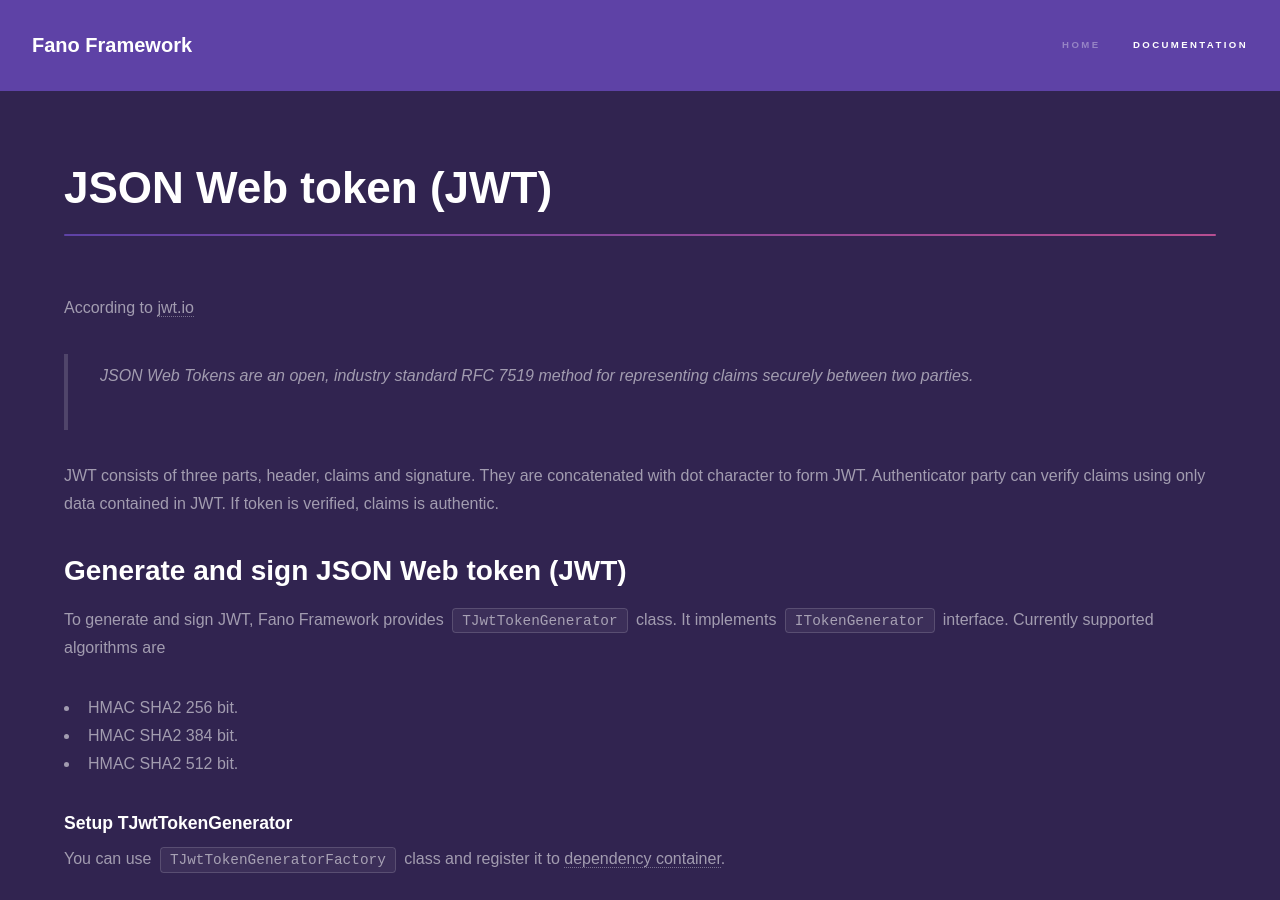
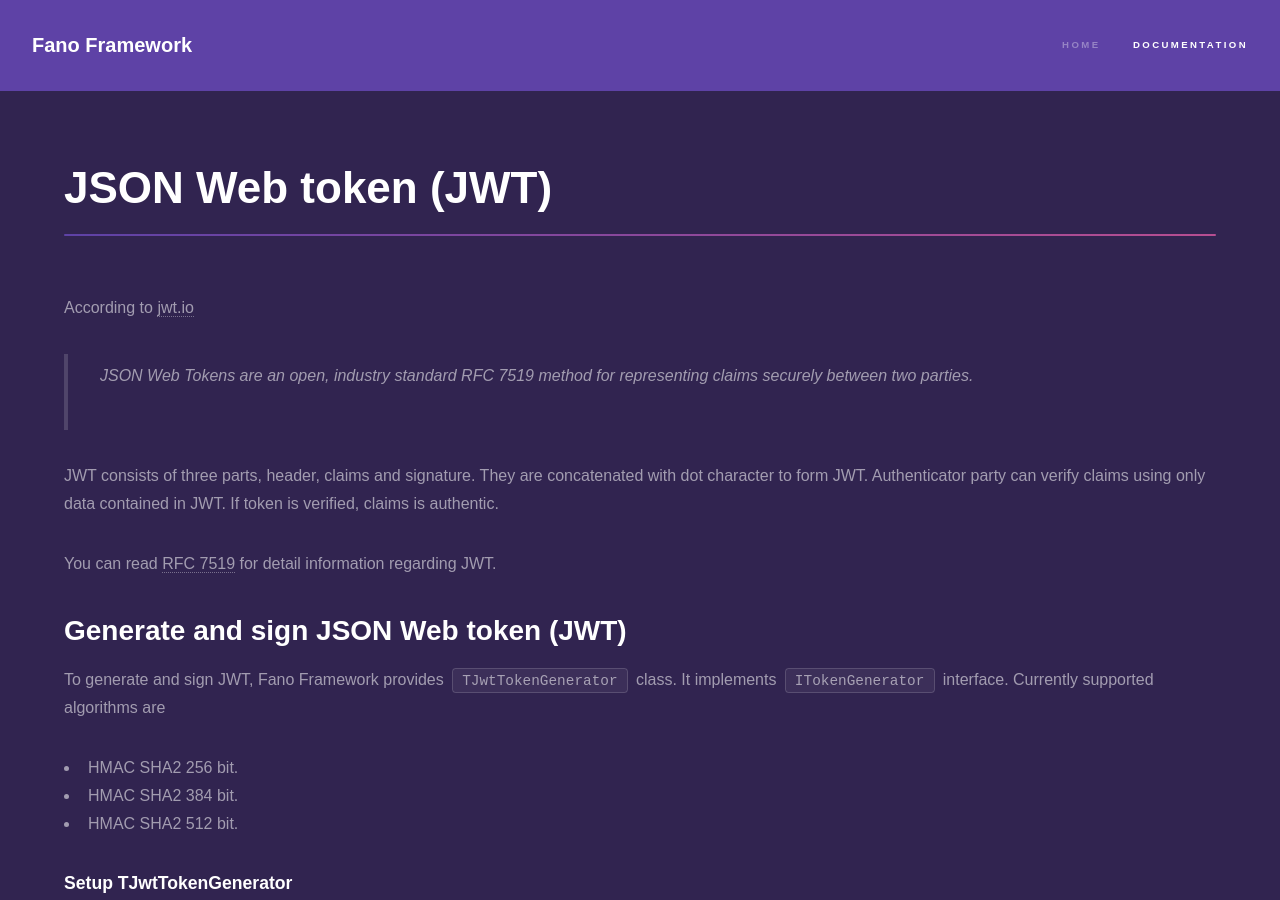
Before and after one commit to fanoframework/fanoframework.github.io, a Jekyll site: the page built from security/jwt/index.md, in a window 1280 px wide and 900 px high. Built offline with Jekyll 4.4.1, drawn with Linux system fonts in a browser that asks for light colours; our own code applies the rules of GitHub Pages for plain Markdown files.

Commit message:
add reference to RFC 7519

```diff
--- a/security/jwt/index.md
+++ b/security/jwt/index.md
@@ -10,6 +10,8 @@
 > JSON Web Tokens are an open, industry standard RFC 7519 method for representing claims securely between two parties.
 
 JWT consists of three parts, header, claims and signature. They are concatenated with dot character to form JWT. Authenticator party can verify claims using only data contained in JWT. If token is verified, claims is authentic.
+
+You can read [RFC 7519](https://tools.ietf.org/html/rfc7519) for detail information regarding JWT.
 
 ## Generate and sign JSON Web token (JWT)
 
```
